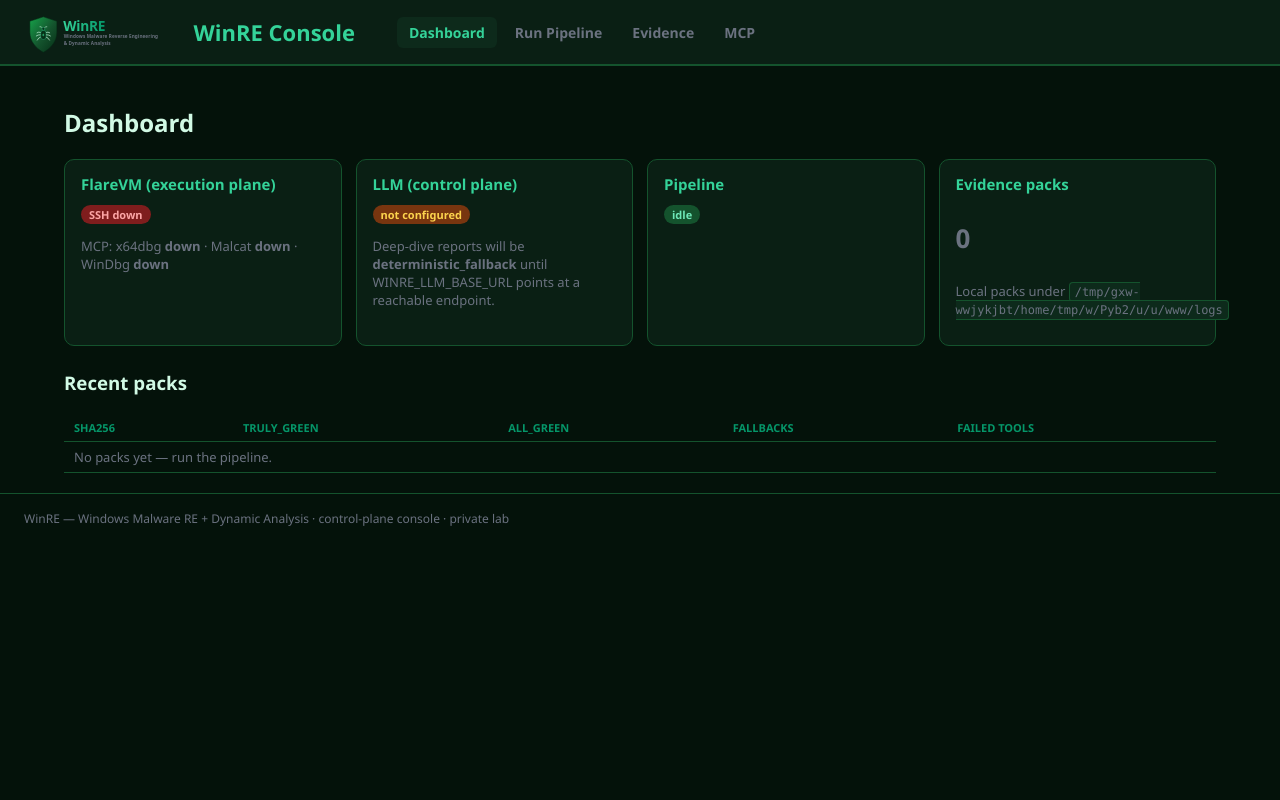
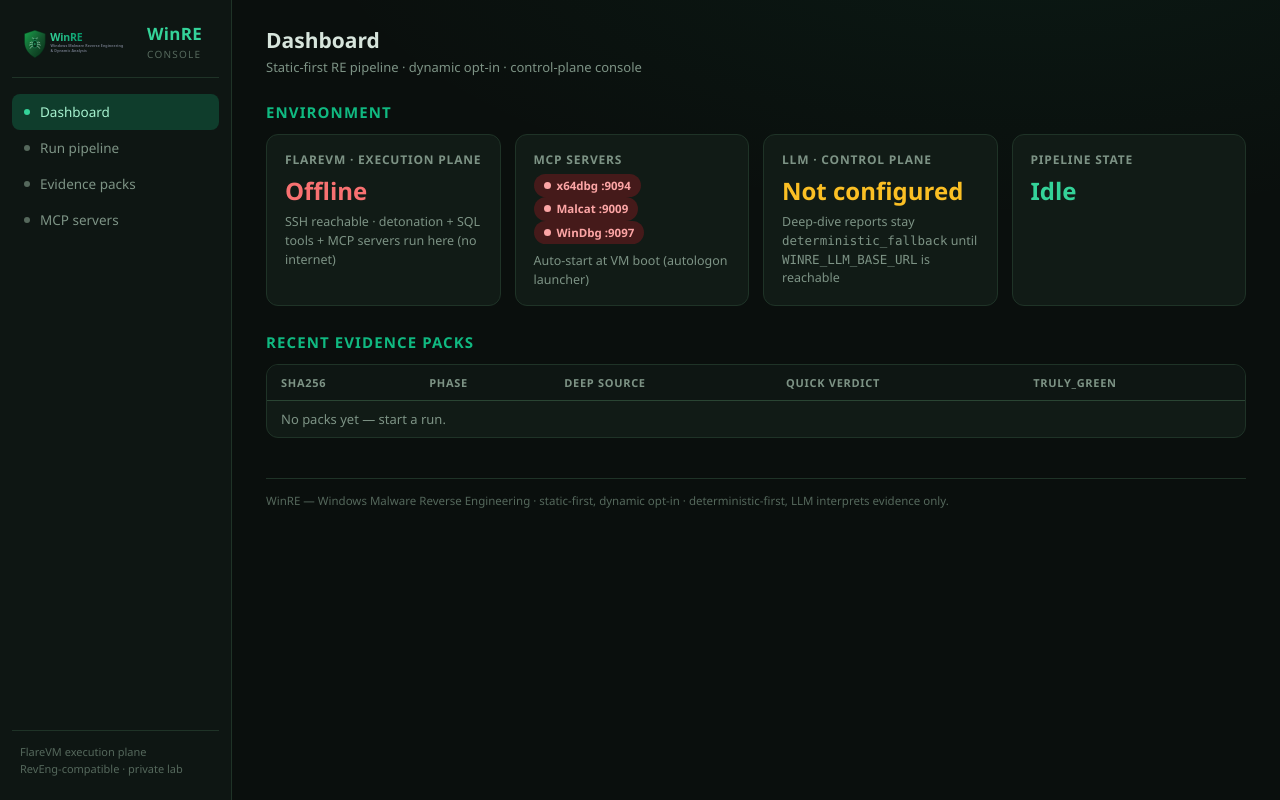
Before and after one commit to Ganron007/WinRE, a Flask app: page / in a window 1280 px wide. Run offline with Flask 3, Linux system fonts and the light colour scheme; parts of the project's set-up code (start-up, migrations or seed data) failed here and were passed over.

Commit message:
UI polish: RevAI-class dark RE-lab theme (sidebar layout, cards, pills, clean tables/forms, notices)

```diff
--- a/winre/ui/templates/base.html
+++ b/winre/ui/templates/base.html
@@ -5,72 +5,165 @@
   <meta name="viewport" content="width=device-width, initial-scale=1">
   <title>{% block title %}WinRE{% endblock %}</title>
   <style>
+    /* ── WinRE Console — dark RE-lab theme (RevAI-class) ─────────────── */
     :root {
-      --bg: #04120a; --panel: #0a1f14; --panel2: #0d2a1b;
-      --border: #14532d; --text: #d1fae5; --muted: #6b7280;
-      --accent: #34d399; --accent2: #059669; --red: #f87171; --amber: #fbbf24;
+      --bg: #0a0f0d;            /* near-black green-tinted */
+      --bg2: #0e1613;
+      --panel: #111b16;         /* card */
+      --panel2: #16221b;        /* hover / inner */
+      --border: #1f3327;
+      --border2: #2a4533;
+      --text: #d7e5dc;
+      --muted: #7d9385;
+      --dim: #55685c;
+      --accent: #34d399;        /* emerald */
+      --accent2: #10b981;
+      --accent-dim: #0f3d2c;
+      --gold: #fbbf24;
+      --red: #f87171;
+      --red-dim: #451a1a;
+      --amber: #fbbf24;
+      --amber-dim: #3a2c0a;
+      --font: "Segoe UI", -apple-system, "Helvetica Neue", Arial, sans-serif;
+      --mono: "Cascadia Code", Consolas, "JetBrains Mono", monospace;
     }
     * { box-sizing: border-box; }
+    html, body { height: 100%; }
     body { margin: 0; background: var(--bg); color: var(--text);
-           font-family: "Segoe UI", Consolas, monospace; }
-    header { display: flex; align-items: center; gap: 18px; padding: 10px 24px;
-             background: var(--panel); border-bottom: 2px solid var(--border); }
-    header img { height: 44px; }
-    header .brand { font-size: 22px; font-weight: 800; color: var(--accent); }
-    nav { display: flex; gap: 6px; margin-left: 24px; flex-wrap: wrap; }
-    nav a { color: var(--muted); text-decoration: none; padding: 6px 12px;
-            border-radius: 6px; font-size: 14px; font-weight: 600; }
-    nav a:hover, nav a.active { color: var(--accent); background: var(--panel2); }
-    main { padding: 20px 24px; max-width: 1200px; margin: 0 auto; }
-    .cards { display: grid; grid-template-columns: repeat(auto-fill, minmax(260px, 1fr));
-             gap: 14px; }
+           font-family: var(--font); font-size: 14px;
+           background-image: radial-gradient(1200px 500px at 80% -10%,
+               rgba(16,185,129,0.06), transparent 60%); }
+    a { color: var(--accent); text-decoration: none; }
+    a:hover { color: #6ee7b7; }
+
+    /* layout */
+    .shell { display: flex; min-height: 100vh; }
+    aside { width: 232px; flex-shrink: 0; background: var(--bg2);
+            border-right: 1px solid var(--border); display: flex;
+            flex-direction: column; padding: 18px 12px; gap: 4px;
+            position: sticky; top: 0; height: 100vh; }
+    aside .logo { display: flex; align-items: center; gap: 10px;
+                  padding: 4px 8px 16px; border-bottom: 1px solid var(--border); margin-bottom: 12px; }
+    aside .logo img { height: 34px; }
+    aside .logo b { font-size: 17px; letter-spacing: 0.3px; color: var(--accent); }
+    aside .logo small { display:block; color: var(--dim); font-size: 10px; font-weight: 500;
+                        letter-spacing: 1.2px; text-transform: uppercase; margin-top: 2px; }
+    aside nav a { display: flex; align-items: center; gap: 10px; color: var(--muted);
+                  padding: 9px 12px; border-radius: 8px; font-weight: 500;
+                  font-size: 13.5px; }
+    aside nav a:hover { background: var(--panel); color: var(--text); }
+    aside nav a.active { background: var(--accent-dim); color: #a7f3d0; }
+    aside nav a .dot { width: 6px; height: 6px; border-radius: 50%; background: var(--dim); }
+    aside nav a.active .dot { background: var(--accent); }
+    aside .aside-foot { margin-top: auto; padding: 12px 8px 4px; font-size: 11px;
+                        color: var(--dim); border-top: 1px solid var(--border); line-height: 1.6; }
+    main { flex: 1; padding: 26px 34px 60px; min-width: 0; }
+    main h1 { font-size: 21px; margin: 0 0 4px; font-weight: 650; }
+    main .sub { color: var(--muted); margin: 0 0 22px; font-size: 13px; }
+    main h2 { font-size: 15px; text-transform: uppercase; letter-spacing: 1.1px;
+              color: var(--accent2); margin: 26px 0 12px; font-weight: 600; }
+
+    /* cards */
+    .grid { display: grid; grid-template-columns: repeat(auto-fill, minmax(230px,1fr)); gap: 14px; }
     .card { background: var(--panel); border: 1px solid var(--border);
-            border-radius: 10px; padding: 14px 16px; }
-    .card h3 { margin: 0 0 8px; font-size: 15px; color: var(--accent); }
-    .card .big { font-size: 26px; font-weight: 800; }
-    .card p, .card li { font-size: 13px; color: var(--muted); }
+            border-radius: 12px; padding: 16px 18px; }
+    .card h3 { margin: 0 0 6px; font-size: 12px; text-transform: uppercase;
+               letter-spacing: 0.8px; color: var(--muted); font-weight: 600; }
+    .card .val { font-size: 24px; font-weight: 700; }
+    .card .val.green { color: var(--accent); } .card .val.red { color: var(--red); }
+    .card .val.amber { color: var(--amber); }
+    .card p { margin: 6px 0 0; color: var(--muted); font-size: 12.5px; line-height: 1.5; }
+
+    /* pills */
+    .pill { display: inline-flex; align-items: center; gap: 6px; padding: 3px 10px;
+            border-radius: 999px; font-size: 11.5px; font-weight: 600; }
+    .pill::before { content: ""; width: 7px; height: 7px; border-radius: 50%; background: currentColor; }
+    .pill.up { background: var(--accent-dim); color: #6ee7b7; }
+    .pill.down { background: var(--red-dim); color: #fca5a5; }
+    .pill.warn { background: var(--amber-dim); color: #fcd34d; }
+    .pill.flat { background: var(--panel2); color: var(--muted); }
+    .pill.flat::before { background: var(--dim); }
+
+    /* tables */
+    .table-wrap { overflow-x: auto; background: var(--panel);
+                  border: 1px solid var(--border); border-radius: 12px; }
     table { width: 100%; border-collapse: collapse; font-size: 13px; }
-    th, td { text-align: left; padding: 6px 10px; border-bottom: 1px solid var(--border); }
-    th { color: var(--accent2); text-transform: uppercase; font-size: 11px; }
-    code, pre { background: var(--panel2); border: 1px solid var(--border);
-                padding: 2px 5px; border-radius: 4px; font-size: 12px; }
-    pre { padding: 10px; overflow-x: auto; }
-    .badge { display: inline-block; padding: 2px 8px; border-radius: 10px;
-             font-size: 11px; font-weight: 700; }
-    .green { background: #14532d; color: #6ee7b7; }
-    .red { background: #7f1d1d; color: #fca5a5; }
-    .amber { background: #78350f; color: #fcd34d; }
-    .muted { color: var(--muted); }
-    button, .btn { background: var(--accent2); color: #02150c; border: none;
-                   padding: 8px 16px; border-radius: 6px; font-weight: 700;
-                   cursor: pointer; font-size: 13px; }
-    button:hover { background: var(--accent); }
-    input, select { background: var(--panel2); color: var(--text); border: 1px solid
-                    var(--border); padding: 7px 10px; border-radius: 6px;
-                    font-size: 13px; width: 100%; }
-    label { font-size: 12px; color: var(--muted); display: block; margin: 10px 0 4px; }
-    .form-row { display: flex; gap: 12px; }
-    .form-row > div { flex: 1; }
-    .mono { font-family: Consolas, monospace; }
-    footer { padding: 16px 24px; color: var(--muted); font-size: 12px;
-             border-top: 1px solid var(--border); }
+    th { text-align: left; padding: 10px 14px; color: var(--muted); font-size: 11px;
+         text-transform: uppercase; letter-spacing: 0.7px; border-bottom: 1px solid var(--border2);
+         background: var(--bg2); white-space: nowrap; }
+    td { padding: 9px 14px; border-bottom: 1px solid var(--border);
+         vertical-align: middle; }
+    tr:last-child td { border-bottom: none; }
+    tr:hover td { background: rgba(255,255,255,0.015); }
+    td .mono, .mono { font-family: var(--mono); font-size: 12.5px; }
+
+    /* code / pre */
+    pre { background: var(--bg2); border: 1px solid var(--border); border-radius: 8px;
+          padding: 12px 14px; font-family: var(--mono); font-size: 12px;
+          overflow-x: auto; line-height: 1.55; color: #b8cdbf; margin: 8px 0; }
+    code { font-family: var(--mono); background: var(--panel2); padding: 1px 5px;
+           border-radius: 4px; font-size: 12px; }
+
+    /* buttons / forms */
+    .btn { display: inline-block; background: var(--accent2); color: #04130b; border: none;
+           padding: 9px 18px; border-radius: 8px; font-weight: 650; font-size: 13.5px;
+           cursor: pointer; }
+    .btn:hover { background: var(--accent); }
+    .btn.ghost { background: transparent; border: 1px solid var(--border2); color: var(--text); }
+    .btn.ghost:hover { border-color: var(--accent2); color: var(--accent); }
+    input[type=text], input[type=number], select { background: var(--bg2); color: var(--text);
+        border: 1px solid var(--border2); padding: 9px 12px; border-radius: 8px;
+        font-size: 13.5px; width: 100%; font-family: var(--mono); }
+    input:focus { outline: none; border-color: var(--accent2); }
+    label { display: block; font-size: 12px; color: var(--muted); margin: 14px 0 5px;
+            font-weight: 550; letter-spacing: 0.3px; }
+    .row { display: flex; gap: 14px; } .row > * { flex: 1; }
+    .check { display: flex; align-items: center; gap: 8px; margin: 12px 0 0;
+             font-size: 13px; color: var(--text); cursor: pointer; }
+    .check input { width: auto; accent-color: var(--accent2); }
+
+    /* notices */
+    .notice { border-radius: 10px; padding: 12px 16px; font-size: 13px; margin: 14px 0;
+              border: 1px solid; line-height: 1.5; }
+    .notice.warn { background: var(--amber-dim); border-color: #5c4510; color: #fde68a; }
+    .notice.err { background: var(--red-dim); border-color: #6b1f1f; color: #fecaca; }
+    .notice.ok { background: var(--accent-dim); border-color: #0e5c42; color: #a7f3d0; }
+
+    footer { color: var(--dim); font-size: 11.5px; margin-top: 40px;
+             border-top: 1px solid var(--border); padding-top: 14px; }
+    details { margin: 6px 0; } summary { cursor: pointer; color: var(--accent2);
+              font-size: 13px; font-weight: 550; }
+    .muted { color: var(--muted); } .dim { color: var(--dim); }
   </style>
 </head>
 <body>
-  <header>
-    <img src="{{ url_for('static', filename='winre-logo.svg') }}" alt="WinRE">
-    <span class="brand">WinRE Console</span>
+<div class="shell">
+  <aside>
+    <div class="logo">
+      <img src="{{ url_for('static', filename='winre-logo.svg') }}" alt="">
+      <div><b>WinRE</b><small>Console</small></div>
+    </div>
     <nav>
-      <a href="/" class="{{ 'active' if request.path == '/' }}">Dashboard</a>
-      <a href="/run" class="{{ 'active' if request.path.startswith('/run') }}">Run Pipeline</a>
-      <a href="/packs" class="{{ 'active' if request.path.startswith('/packs') }}">Evidence</a>
-      <a href="/mcp" class="{{ 'active' if request.path == '/mcp' }}">MCP</a>
+      {% set p = request.path %}
+      <a href="/" class="{{ 'active' if p == '/' }}">
+        <span class="dot"></span>Dashboard</a>
+      <a href="/run" class="{{ 'active' if p.startswith('/run') }}">
+        <span class="dot"></span>Run pipeline</a>
+      <a href="/packs" class="{{ 'active' if p.startswith('/packs') }}">
+        <span class="dot"></span>Evidence packs</a>
+      <a href="/mcp" class="{{ 'active' if p == '/mcp' }}">
+        <span class="dot"></span>MCP servers</a>
     </nav>
-  </header>
+    <div class="aside-foot">
+      FlareVM execution plane<br>
+      RevEng-compatible · private lab
+    </div>
+  </aside>
   <main>
     {% block content %}{% endblock %}
+    <footer>WinRE — Windows Malware Reverse Engineering · static-first,
+      dynamic opt-in · deterministic-first, LLM interprets evidence only.</footer>
   </main>
-  <footer>WinRE — Windows Malware RE + Dynamic Analysis · control-plane console ·
-    private lab</footer>
+</div>
 </body>
 </html>
--- a/winre/ui/templates/index.html
+++ b/winre/ui/templates/index.html
@@ -1,75 +1,80 @@
 {% extends "base.html" %}
 {% block title %}WinRE — Dashboard{% endblock %}
 {% block content %}
-<h2>Dashboard</h2>
+<h1>Dashboard</h1>
+<p class="sub">Static-first RE pipeline · dynamic opt-in · control-plane console</p>
 
-<div class="cards">
+<h2>Environment</h2>
+<div class="grid">
   <div class="card">
-    <h3>FlareVM (execution plane)</h3>
+    <h3>FlareVM · execution plane</h3>
     {% if health.ssh %}
-      <span class="badge green">SSH up</span>
+      <div class="val green">Online</div>
     {% else %}
-      <span class="badge red">SSH down</span>
-      {% if health.error %}<p>{{ health.error }}</p>{% endif %}
+      <div class="val red">Offline</div>
     {% endif %}
-    <p class="muted mono">{{ health.host if health.host else '' }}</p>
-    <p>MCP: x64dbg <b>{{ 'UP' if health.mcp.get('x64dbg') else 'down' }}</b> ·
-       Malcat <b>{{ 'UP' if health.mcp.get('malcat') else 'down' }}</b> ·
-       WinDbg <b>{{ 'UP' if health.mcp.get('windbg') else 'down' }}</b></p>
+    <p>SSH reachable · detonation + SQL tools + MCP servers run here (no internet)</p>
   </div>
 
   <div class="card">
-    <h3>LLM (control plane)</h3>
-    {% if health.llm %}
-      <span class="badge green">available</span>
-    {% else %}
-      <span class="badge amber">not configured</span>
-    {% endif %}
-    <p>Deep-dive reports will be <b>deterministic_fallback</b> until
-       WINRE_LLM_BASE_URL points at a reachable endpoint.</p>
+    <h3>MCP servers</h3>
+    <p style="margin-top:4px">
+      <span class="pill {{ 'up' if health.mcp.get('x64dbg') else 'down' }}">x64dbg :9094</span>
+      <span class="pill {{ 'up' if health.mcp.get('malcat') else 'down' }}">Malcat :9009</span>
+      <span class="pill {{ 'up' if health.mcp.get('windbg') else 'down' }}">WinDbg :9097</span>
+    </p>
+    <p style="margin-top:8px">Auto-start at VM boot (autologon launcher)</p>
   </div>
 
   <div class="card">
-    <h3>Pipeline</h3>
-    {% if state.running %}
-      <span class="badge amber">running…</span>
+    <h3>LLM · control plane</h3>
+    {% if health.llm %}
+      <div class="val green">Ready</div>
     {% else %}
-      <span class="badge green">idle</span>
+      <div class="val amber">Not configured</div>
     {% endif %}
-    {% if state.last %}
-      <p>Last: {{ state.last.sha[:16] if state.last.get('sha') else '' }}
-         {% if state.last.get('ok') %}
-           truly_green={{ state.last.audit.truly_green if state.last.audit else '?' }}
-         {% else %}
-           error: {{ state.last.error }}
-         {% endif %}
-      </p>
-    {% endif %}
+    <p>Deep-dive reports stay <span class="mono">deterministic_fallback</span> until
+       <span class="mono">WINRE_LLM_BASE_URL</span> is reachable</p>
   </div>
 
   <div class="card">
-    <h3>Evidence packs</h3>
-    <p class="big">{{ packs|length }}</p>
-    <p>Local packs under <code class="mono">{{ health.logs_dir or '' }}</code></p>
+    <h3>Pipeline state</h3>
+    {% if state.running %}
+      <div class="val amber">Running…</div>
+    {% else %}
+      <div class="val green">Idle</div>
+    {% endif %}
+    {% if state.last %}
+      <p class="mono" style="margin-top:8px">{{ state.last.sha[:16] if state.last.get('sha') else '' }}…</p>
+      <p>{% if state.last.get('ok') %}
+           truly_green = <b>{{ state.last.audit.truly_green if state.last.audit else '?' }}</b>
+         {% else %}error: {{ state.last.error }}{% endif %}</p>
+    {% endif %}
   </div>
 </div>
 
-<h3 style="margin-top:24px">Recent packs</h3>
+<h2>Recent evidence packs</h2>
+<div class="table-wrap">
 <table>
-  <tr><th>sha256</th><th>truly_green</th><th>all_green</th><th>fallbacks</th><th>failed tools</th></tr>
+  <tr><th>sha256</th><th>Phase</th><th>Deep source</th><th>Quick verdict</th><th>truly_green</th></tr>
   {% for p in packs[:10] %}
   <tr>
-    <td><a href="/packs/{{ p.sha }}" class="mono">{{ p.short }}…</a></td>
-    <td>
-      {% if p.audit and p.audit.truly_green %}<span class="badge green">TRUE</span>
-      {% else %}<span class="badge red">false</span>{% endif %}
-    </td>
-    <td>{{ p.audit.all_green if p.audit else '?' }}</td>
-    <td>{{ (p.audit.fallback_stages or [])|join(', ') if p.audit else '-' }}</td>
-    <td>{{ (p.audit.failed_tools or [])|length if p.audit else '-' }}</td>
+    <td class="mono"><a href="/packs/{{ p.sha }}">{{ p.short }}…</a></td>
+    {% if p.audit %}
+      {% set dyn = p.audit.checks|selectattr('stage','equalto','dynamic')|first %}
+      <td>{% if dyn and dyn.ran %}<span class="pill warn">static+dynamic</span>
+          {% else %}<span class="pill flat">static</span>{% endif %}</td>
+      {% set deep = p.audit.checks|selectattr('stage','equalto','deep')|first %}
+      <td>{% if deep and deep.fallback %}<span class="pill warn">fallback</span>
+          {% else %}<span class="pill up">llm_judge</span>{% endif %}</td>
+      <td class="muted">—</td>
+      <td>{% if p.audit.truly_green %}<span class="pill up">GREEN</span>
+          {% else %}<span class="pill down">not green</span>{% endif %}</td>
+    {% else %}<td colspan="4" class="muted">no audit yet</td>{% endif %}
   </tr>
   {% else %}
-  <tr><td colspan="5" class="muted">No packs yet — run the pipeline.</td></tr>
+  <tr><td colspan="5" class="muted">No packs yet — start a run.</td></tr>
   {% endfor %}
 </table>
+</div>
 {% endblock %}
```
Also changed, not shown: winre/ui/templates/mcp.html (+26 -22 lines), winre/ui/templates/pack.html (+21 -20 lines), winre/ui/templates/packs.html (+25 -34 lines), winre/ui/templates/run.html (+40 -41 lines).
